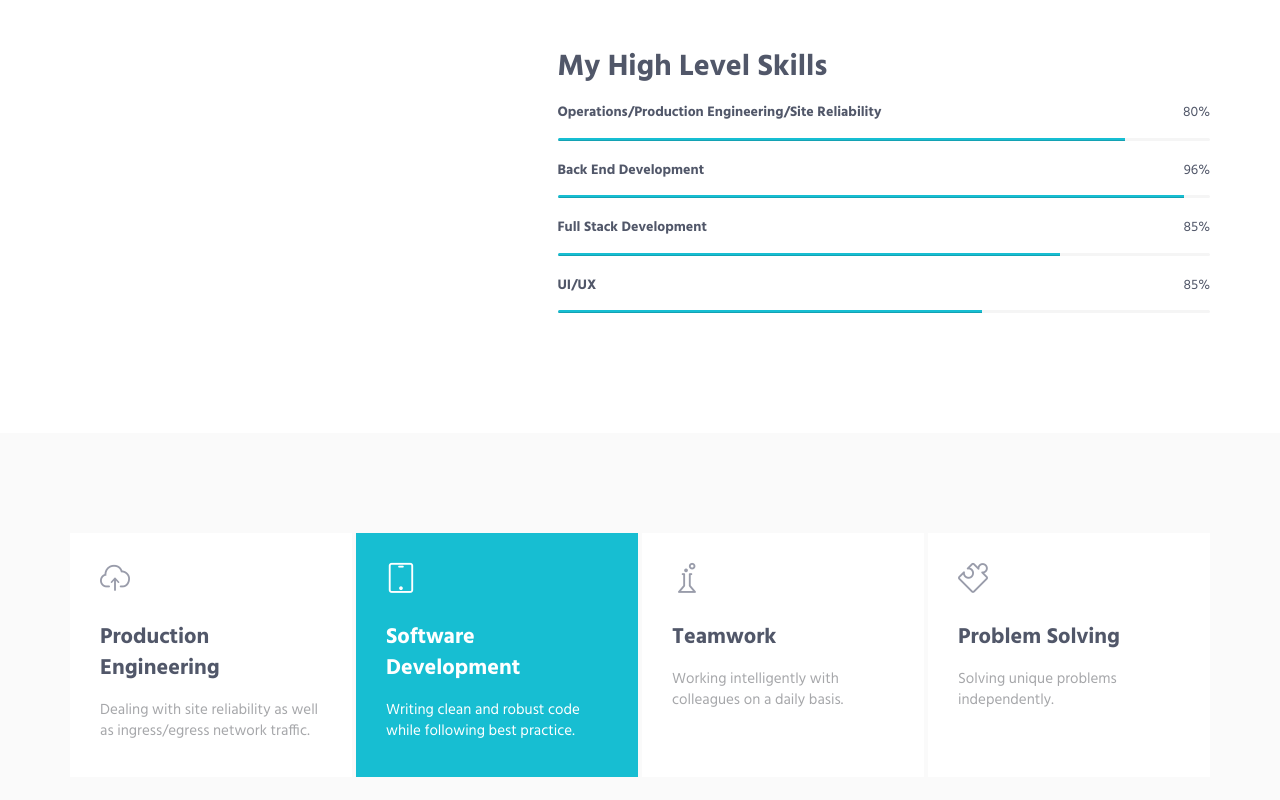
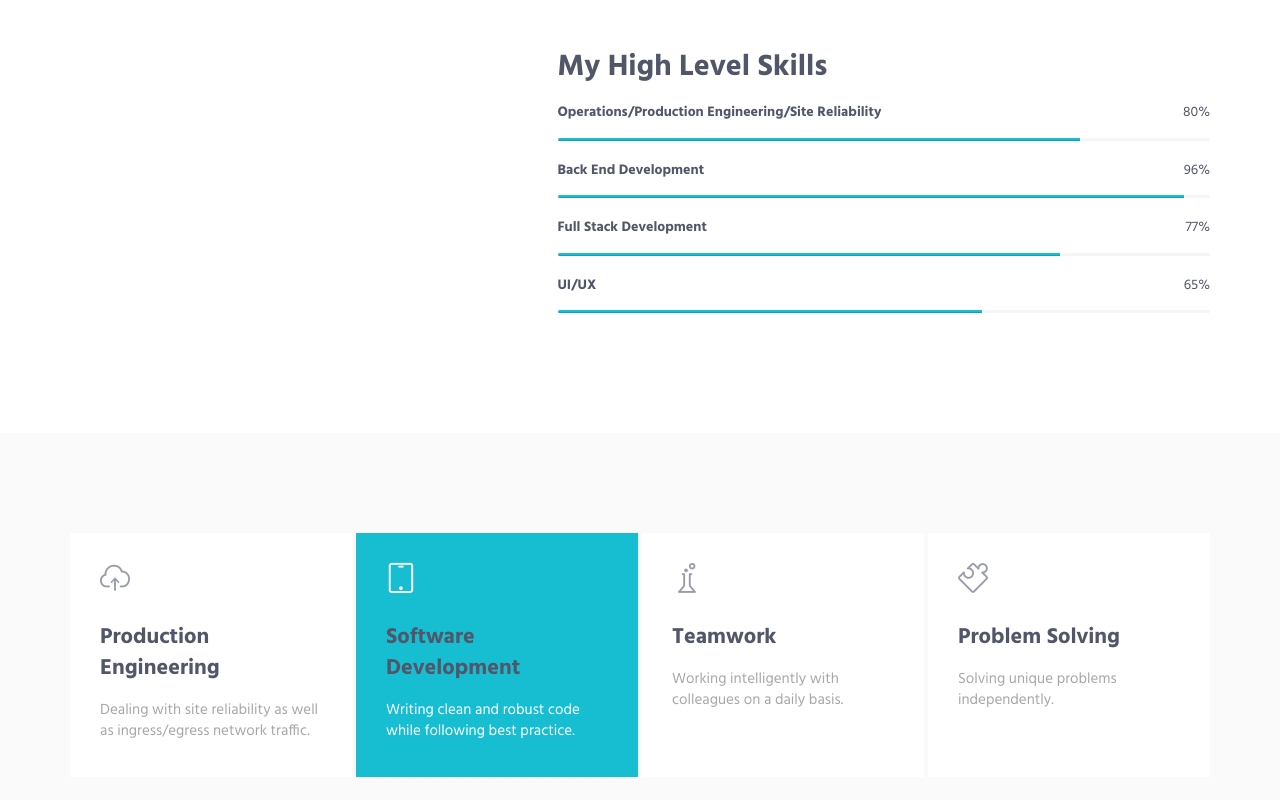
Before and after one commit to Fattouche/Fattouche.github.io, a plain HTML site: page index.html in a window 1280 px wide. Shown: the part 1000-1800 px from the top of the page. Drawn offline with Linux system fonts and the light colour scheme.

Commit message:
Fixing drive link

```diff
--- a/index.html
+++ b/index.html
@@ -112,7 +112,7 @@
                                     <p>My name is Alex Fattouche, I currently attend the University of Victoria in British Columbia, Canada and I am in my 4th year of software engineering. I consistently maintain a 3.8 gpa in my upper year courses and I have also done three different internships. The first internship was at IBM as a software tester, the second was at Amazon(Abebooks) as a software developer and the most recent one was at Shopify as a production engineer. In addition to my internships I have also completed several personal projects which are available on my github.</p>
                                     <p>In addition to my software engineering experience, I own and maintain an ecommerce backpack store called packcity.</p>
                                 </div>
-                                <a href="https://drive.google.com/open?id=0B8XZhgtXwLo7S2E4NElKeUFWSnc" class="btn-theme btn-theme-md btn-default-bg text-uppercase">View my resume</a>
+                                <a href="https://drive.google.com/open?id=0B8XZhgtXwLo7d1lxQkV5RklFdnc" class="btn-theme btn-theme-md btn-default-bg text-uppercase">View my resume</a>
                             </div>
                         </div>
 
@@ -121,7 +121,7 @@
                         <div class="progress-box">
                             <h5>Operations/Production Engineering/Site Reliability<span class="color-heading pull-right">80%</span></h5>
                             <div class="progress">
-                                <div class="progress-bar bg-color-base" role="progressbar" data-width="87"></div>
+                                <div class="progress-bar bg-color-base" role="progressbar" data-width="80"></div>
                             </div>
                         </div>
                         <div class="progress-box">
@@ -131,13 +131,13 @@
                             </div>
                         </div>
                         <div class="progress-box">
-                            <h5>Full Stack Development <span class="color-heading pull-right">85%</span></h5>
+                            <h5>Full Stack Development <span class="color-heading pull-right">77%</span></h5>
                             <div class="progress">
                                 <div class="progress-bar bg-color-base" role="progressbar" data-width="77"></div>
                             </div>
                         </div>
                         <div class="progress-box">
-                            <h5>UI/UX <span class="color-heading pull-right">85%</span></h5>
+                            <h5>UI/UX <span class="color-heading pull-right">65%</span></h5>
                             <div class="progress">
                                 <div class="progress-bar bg-color-base" role="progressbar" data-width="65"></div>
                             </div>
@@ -164,7 +164,6 @@
                                     <h3>Production Engineering</h3>
                                     <p class="margin-b-5">Dealing with site reliability as well as ingress/egress network traffic.</p>
                                 </div>
-                                <a href="#" class="content-wrapper-link"></a>
                             </div>
                         </div>
                         <div class="col-md-3 col-sm-6 md-margin-b-4">
@@ -173,10 +172,9 @@
                                     <i class="service-icon color-white icon-screen-tablet"></i>
                                 </div>
                                 <div class="service-info">
-                                    <h3 class="color-white">Software Development</h3>
+                                    <h3>Software Development</h3>
                                     <p class="color-white margin-b-5">Writing clean and robust code while following best practice.</p>
                                 </div>
-                                <a href="#" class="content-wrapper-link"></a>
                             </div>
                         </div>
                         <div class="col-md-3 col-sm-6 sm-margin-b-4">
@@ -188,7 +186,6 @@
                                     <h3>Teamwork</h3>
                                     <p class="margin-b-5">Working intelligently with colleagues on a daily basis.</p>
                                 </div>
-                                <a href="#" class="content-wrapper-link"></a>
                             </div>
                         </div>
                         <div class="col-md-3 col-sm-6">
@@ -200,7 +197,6 @@
                                     <h3>Problem Solving</h3>
                                     <p class="margin-b-5">Solving unique problems independently.</p>
                                 </div>
-                                <a href="#" class="content-wrapper-link"></a>
                             </div>
                         </div>
                     </div>
```
